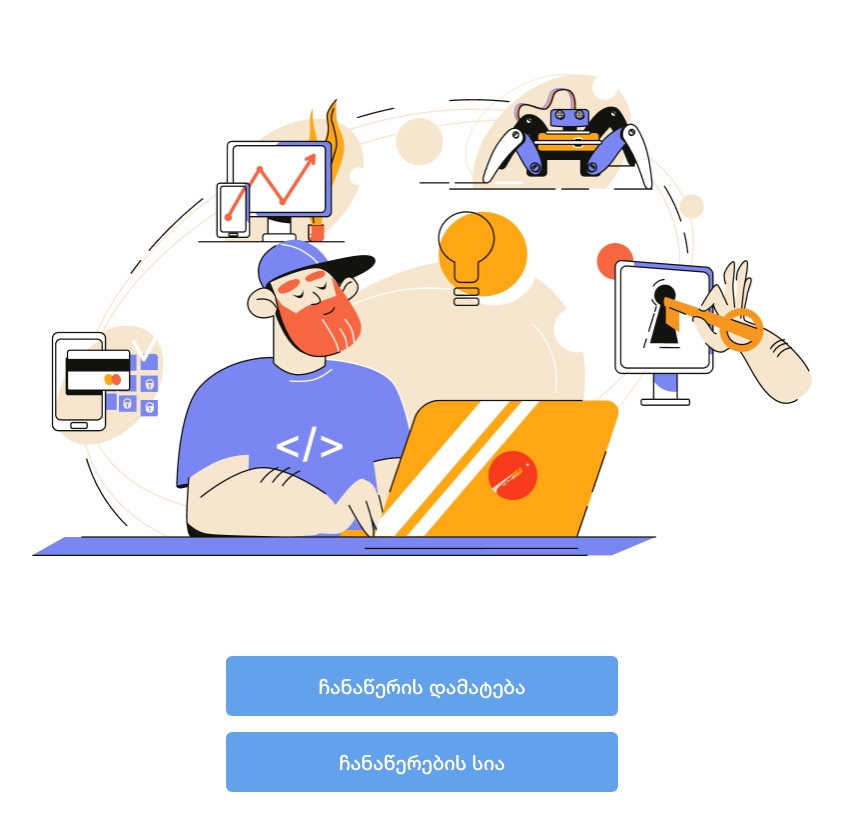
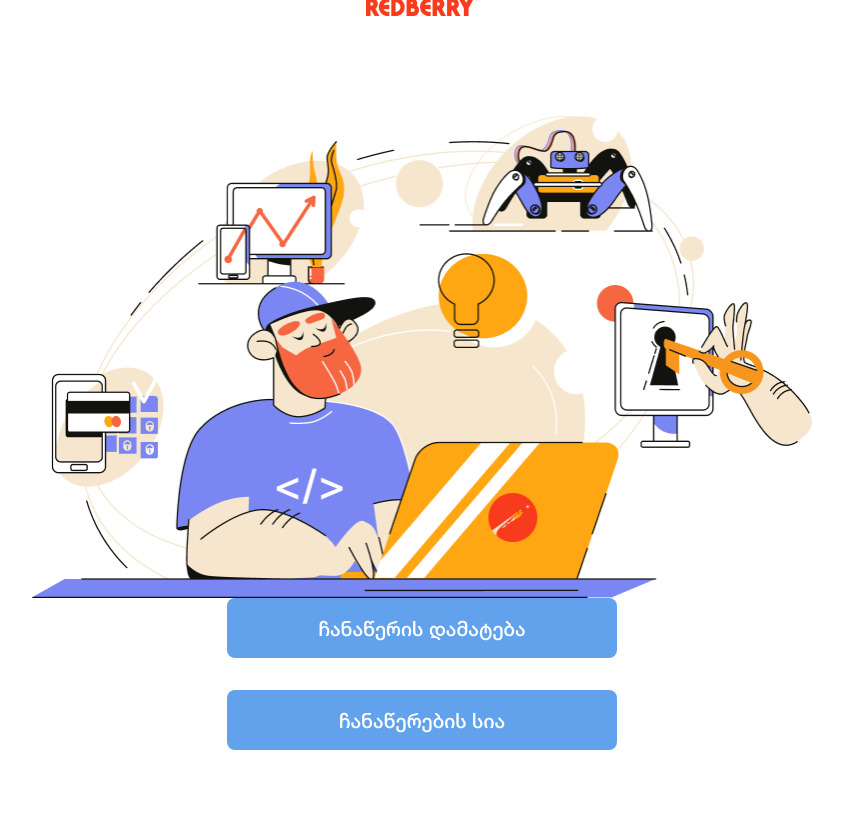
Before and after one commit to berukashvili/redberry-app, a React (Create React App) app: page /landing in a window 1280 px wide. Shown: the whole page, without its empty margins (218-1061 px from the left). After the commit the page ends 800 px from the top, so only its background shows below. Built offline with nearby package versions, Linux system fonts and the light colour scheme.

Commit message:
features: add routing and links

```diff
--- a/src/components/AltHeader.jsx
+++ b/src/components/AltHeader.jsx
@@ -1,21 +1,25 @@
 import React from 'react';
-import { Flex, Text, IconButton } from '@chakra-ui/react';
+import { Link as RouterLink } from 'react-router-dom';
+import { Flex, Text, Link } from '@chakra-ui/react';
 import { ChevronLeftIcon } from '@chakra-ui/icons';
 
-const AltHeader = ({ mt, mb }) => {
+const AltHeader = ({ mt, mb, to }) => {
   return (
     <Flex align="center">
-      <IconButton
+      <Link
         variant="unstyled"
         position="absolute"
-        top="0px"
+        top={['0px', '6px']}
         left="2px"
-        icon={<ChevronLeftIcon w="32px" h="32px" />}
-        size="lg"
+        p="8px"
         ml={['', '70px']}
         bg={['', 'bg-gray-secondary']}
         borderRadius="50%"
-      />
+        as={RouterLink}
+        to={to}
+      >
+        {<ChevronLeftIcon w="32px" h="32px" />}
+      </Link>
       <Text
         fontSize={['16px', '34px']}
         textAlign="center"
--- a/src/components/ListItem.jsx
+++ b/src/components/ListItem.jsx
@@ -1,7 +1,8 @@
 import React from 'react';
+import { Link as RouterLink } from 'react-router-dom';
 import { Flex, Box, Image, Text, Link } from '@chakra-ui/react';
 
-const ListItem = () => {
+const ListItem = ({ to }) => {
   return (
     <Flex
       justify="space-between"
@@ -14,15 +15,15 @@ const ListItem = () => {
       w={['', '405px']}
       h={['', '150px']}
     >
-      <Box m="5px" w={['45%', '50%']}>
+      <Box m="5px" mr={['20px', '0']} w={['45%', '50%']}>
         <Image
           objectFit="cover"
           src="./images/device.png"
           alt="list device hero image"
         />
       </Box>
-      <Flex direction="column" mr="30px">
-        <Text fontSize="14px" fontWeight="500">
+      <Flex direction="column" mr="30px" w="50%">
+        <Text fontSize={['14px', '18px']} fontWeight="500">
           ირინე ჩანქსელიანი
         </Text>
         <Text fontSize="18px" fontWeight="400">
@@ -30,9 +31,11 @@ const ListItem = () => {
         </Text>
         <Link
           color="secondary-blue"
-          fontSize="14px"
+          fontSize={['14px', '16px']}
           fontWeight="400"
           textDecoration="underline"
+          as={RouterLink}
+          to="/details"
           mt="8px"
         >
           მეტის ნახვა
--- a/src/components/MainBtn.jsx
+++ b/src/components/MainBtn.jsx
@@ -13,7 +13,6 @@ const MainBtn = ({
   ml,
   text,
   zIndex,
-  hoverColor,
 }) => {
   return (
     <Button
--- a/src/components/MainHeader.jsx
+++ b/src/components/MainHeader.jsx
@@ -1,9 +1,11 @@
 import React from 'react';
-import { IconButton, Flex, Heading, Text } from '@chakra-ui/react';
+import { useLocation, Link as RouterLink } from 'react-router-dom';
+import { Link } from '@chakra-ui/react';
+import MainLink from './MainLink';
+import { Flex, Text } from '@chakra-ui/react';
 import { ChevronLeftIcon } from '@chakra-ui/icons';
-import { useLocation } from 'react-router-dom';
 
-const Header = ({ display1, display2, text1, text2 }) => {
+const Header = ({ display1, display2, text1, text2, to }) => {
   const { pathname } = useLocation();
   const pageCount = pathname === '/user-info' ? '1/2' : '2/2';
 
@@ -14,17 +16,20 @@ const Header = ({ display1, display2, text1, text2 }) => {
       mb={['20px', '75px']}
       align="center"
     >
-      <IconButton
+      <Link
         variant="unstyled"
         position="absolute"
         top={['18px', '55px']}
         left="2px"
-        icon={<ChevronLeftIcon w="32px" h="32px" />}
-        size="lg"
+        p="8px"
         ml={['', '70px']}
         bg={['', 'bg-gray-secondary']}
         borderRadius="50%"
-      />
+        as={RouterLink}
+        to={to}
+      >
+        {<ChevronLeftIcon w="32px" h="32px" />}
+      </Link>
       <Flex
         direction={['column', 'row']}
         justify={['', 'space-between']}
@@ -34,22 +39,20 @@ const Header = ({ display1, display2, text1, text2 }) => {
         mt="30px"
         mb="10px"
       >
-        <Heading
+        <MainLink
           display={display1}
           fontSize={['16px', '20px']}
           fontWeight="700"
-          textAlign="center"
-        >
-          {text1}
-        </Heading>
-        <Heading
+          text={text1}
+          to="/user-info"
+        />
+        <MainLink
           display={display2}
           fontSize={['16px', '20px']}
-          textAlign="center"
           fontWeight="700"
-        >
-          {text2}
-        </Heading>
+          text={text2}
+          to="/laptop-specs"
+        />
       </Flex>
       <Text
         fontSize="14"
--- /dev/null
+++ b/src/components/MainLink.jsx
@@ -0,0 +1,28 @@
+import React from 'react';
+import { Link as RouterLink } from 'react-router-dom';
+import { Link } from '@chakra-ui/react';
+
+const MainLink = ({ text, bg, color, w, px, py, ml, mb, to, variant }) => {
+  return (
+    <Link
+      bg={bg}
+      variant={variant}
+      w={w}
+      px={px}
+      py={py}
+      fontSize="20px"
+      fontWeight="500"
+      ml={ml}
+      mb={mb}
+      color={color}
+      borderRadius="8px"
+      textAlign="center"
+      as={RouterLink}
+      to={to}
+    >
+      {text}
+    </Link>
+  );
+};
+
+export default MainLink;
--- a/src/pages/Details.jsx
+++ b/src/pages/Details.jsx
@@ -7,7 +7,7 @@ import AltHeader from 'components/AltHeader';
 const Details = () => {
   return (
     <Flex direction="column" align="center" mt={['30px', '50px']}>
-      <AltHeader mt={['10px', '0']} mb={['40px', '70px']} />
+      <AltHeader mt={['10px', '0']} mb={['40px', '70px']} to="/entry-list" />
       <Flex direction={['column', 'row']} align="center" w="100%">
         <Picture
           src="./images/mobile-details-hero.png"
--- a/src/pages/EntryList.jsx
+++ b/src/pages/EntryList.jsx
@@ -6,7 +6,7 @@ import AltHeader from 'components/AltHeader';
 const EntryList = () => {
   return (
     <Flex direction="column" justify="center" mt={['30px', '50px']}>
-      <AltHeader mt={['10px', '0']} mb={['40px', '100px']} />
+      <AltHeader mt={['10px', '0']} mb={['40px', '100px']} to="/landing" />
       <Flex direction="column" justify={['', 'center']} align="center">
         <List />
       </Flex>
--- a/src/pages/Landing.jsx
+++ b/src/pages/Landing.jsx
@@ -1,7 +1,7 @@
 import React from 'react';
 import { Flex } from '@chakra-ui/react';
+import MainLink from 'components/MainLink';
 import Picture from 'components/Picture';
-import MainBtn from 'components/MainBtn';
 
 const Landing = () => {
   return (
@@ -18,7 +18,7 @@ const Landing = () => {
       />
       <Picture
         boxSize="268px"
-        mb="80px"
+        mb="180px"
         display={['inline', 'none']}
         src="./images/mobile-hero.png"
       />
@@ -28,25 +28,26 @@ const Landing = () => {
         display={['none', 'inline']}
         src="./images/desktop-hero.png"
       />
-      <Flex direction="column" mb={['', '120px']}>
-        <MainBtn
+      <Flex direction="column" align="center" mb={['', '120px']} w="100%">
+        <MainLink
           bg="secondary"
-          px={['78px', '92px']}
-          py="30px"
-          fontSize="20px"
-          mt="100px"
-          mb="16px"
+          w={['100%', '45%']}
+          px={['0', '78px']}
+          py="15px"
+          mb="32px"
           color="white"
+          to="/user-info"
           text="ჩანაწერის დამატება"
         />
-        <MainBtn
+        <MainLink
           bg="secondary"
-          px="78px"
-          py="30px"
-          fontSize="20px"
+          w={['100%', '45%']}
+          px={['0', '78px']}
+          py="15px"
+          text="ჩანაწერების სია"
           mb="32px"
           color="white"
-          text="ჩანაწერების სია"
+          to="/entry-list"
         />
       </Flex>
     </Flex>
--- a/src/pages/LaptopSpecs.jsx
+++ b/src/pages/LaptopSpecs.jsx
@@ -1,7 +1,6 @@
 import React from 'react';
 import {
   Flex,
-  Button,
   FormControl,
   FormHelperText,
   FormLabel,
@@ -9,12 +8,12 @@ import {
   InputGroup,
   InputRightElement,
 } from '@chakra-ui/react';
+import MainLink from 'components/MainLink';
 import MainHeader from 'components/MainHeader';
 import ImageBtn from 'components/ImageBtn';
 import FormInput from 'components/FormInput';
 import SelectInput from 'components/SelectInput';
 import RadioInput from 'components/RadioInput';
-import MainBtn from 'components/MainBtn';
 import FooterLogo from 'components/FooterLogo';
 
 const LaptopSpecs = () => {
@@ -24,6 +23,7 @@ const LaptopSpecs = () => {
         text1="მომხმარებლის ინფო"
         text2="ლეპტოპის მახასიათებლები"
         display1={['none', 'inline']}
+        to="/user-info"
       />
       <ImageBtn />
       <Flex
@@ -123,18 +123,21 @@ const LaptopSpecs = () => {
         value2="მეორადი"
       />
       <Flex justify="space-between" align="center">
-        <Button color="secondary" variant="unstyled" fontSize="18px" mb="32px">
-          უკან
-        </Button>
-        <MainBtn
+        <MainLink
+          color="secondary-blue"
+          variant="unstyled"
+          to="/user-info"
+          text="უკან"
+        />
+        <MainLink
           color="white"
           bg="secondary"
-          px="28px"
-          py="24px"
-          fontSize="18px"
-          mb="32px"
-          text="დამახსოვრება"
-        ></MainBtn>
+          px={['35px', '78px']}
+          py={['10px', '16px']}
+          ml="auto"
+          to="/success"
+          text="შემდეგი"
+        />
       </Flex>
       <FooterLogo />
     </Flex>
--- a/src/pages/UserInfo.jsx
+++ b/src/pages/UserInfo.jsx
@@ -1,9 +1,9 @@
 import React from 'react';
 import { Flex } from '@chakra-ui/react';
+import MainLink from 'components/MainLink';
 import MainHeader from 'components/MainHeader';
 import FormInput from 'components/FormInput';
 import SelectInput from 'components/SelectInput';
-import MainBtn from 'components/MainBtn';
 import FooterLogo from 'components/FooterLogo';
 
 const UserInfo = () => {
@@ -13,6 +13,7 @@ const UserInfo = () => {
         text1="მომხმარებლის ინფო"
         text2="ლეპტოპის მახასიათებლები"
         display2={['none', 'inline']}
+        to="/landing"
       />
       <Flex direction={['column', 'row']} justify="space-between">
         <FormInput
@@ -54,16 +55,15 @@ const UserInfo = () => {
         val=" ქართული მობ-ნომრის ფორმატი"
         type="number"
       />
-      <MainBtn
+      <MainLink
         color="white"
         bg="secondary"
-        px={['28px', '52px']}
-        py={['24px', '30px']}
-        fontSize="18px"
-        mb={['32px', '2px']}
+        px={['35px', '78px']}
+        py={['10px', '16px']}
         ml="auto"
+        to="/laptop-specs"
         text="შემდეგი"
-      ></MainBtn>
+      />
       <FooterLogo />
     </Flex>
   );
```
